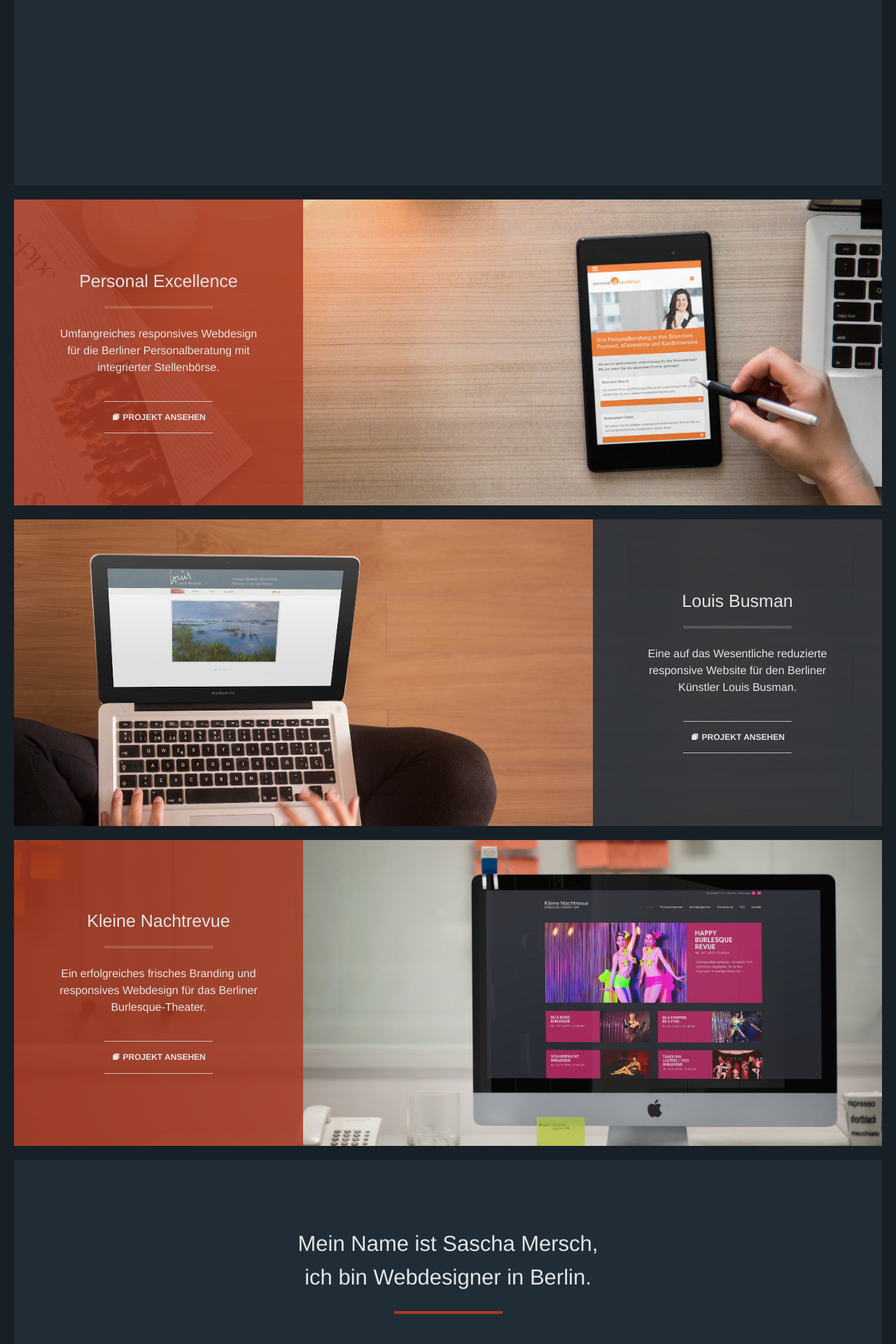
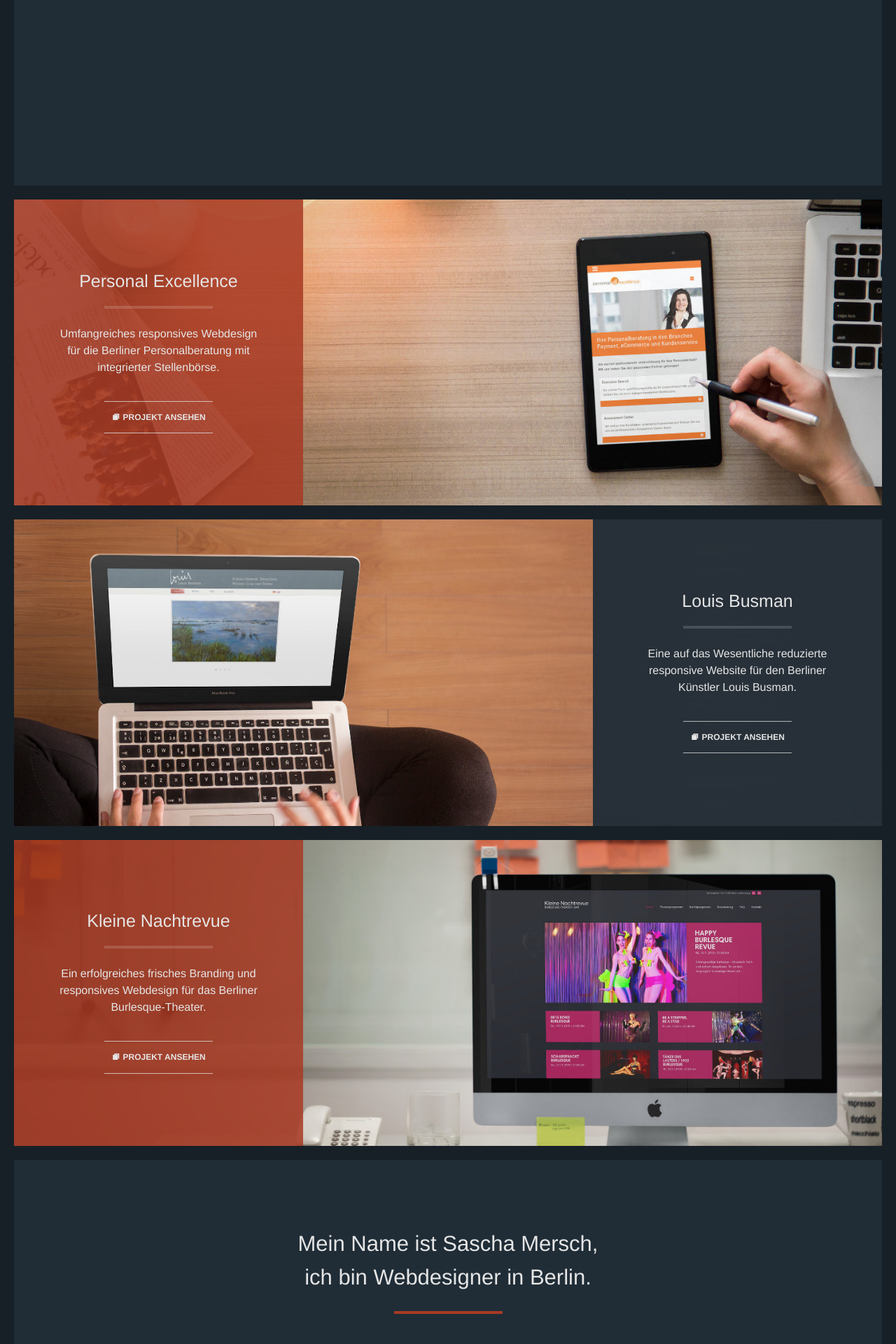
Before and after one commit to rschach/ichzweinull, a Jekyll site: the page built from index.html, in a window 1280 px wide. Shown: the part 475-2395 px from the top of the page at 70% size. Built offline with Jekyll 4.4.1, drawn with Linux system fonts in a browser that asks for light colours; nearby versions of some CDN libraries; some web fonts are replaced; comment, search, counter and statistics services are not loaded.

Commit message:
Adjust project background

```diff
--- a/_sass/3-layout/_projects.sass
+++ b/_sass/3-layout/_projects.sass
@@ -48,7 +48,7 @@ figure
 
   &:nth-of-type(2n)
     figcaption
-      background: transparentize($bg-lighter, 0.15)
+      background: transparentize($bg-lighter, 0.05)
       +media ($nav-collapse)
         border-right: 0
         left: auto
--- a/css/main.css
+++ b/css/main.css
@@ -3259,7 +3259,7 @@ figure {
         height: 100%;
         transition: all .2s ease-in-out; } }
   figure:nth-of-type(2n) figcaption {
-    background: rgba(32, 45, 55, 0.85); }
+    background: rgba(32, 45, 55, 0.95); }
     @media screen and (min-width: 1000px) {
       figure:nth-of-type(2n) figcaption {
         border-right: 0;
```
